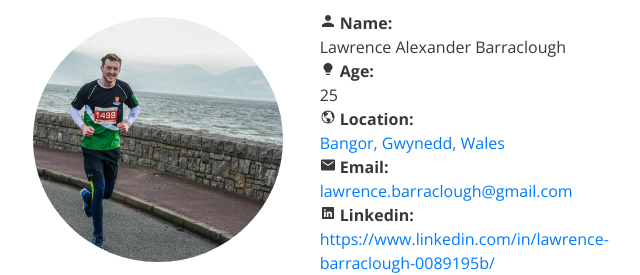
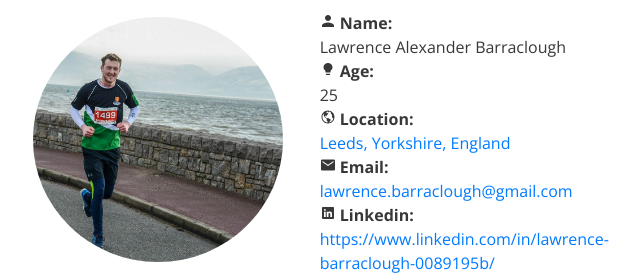
Before and after one commit to LifelessLoz/LifelessLoz, a plain HTML site: page index.html in a window 1280 px wide. Shown: the part 1040-1315 px from the top of the page, 507-1147 px from the left. Drawn offline with nearby package versions, Linux system fonts and the light colour scheme.

Commit message:
Change location

```diff
--- a/index.html
+++ b/index.html
@@ -62,7 +62,7 @@
               <strong><ion-icon name="bulb"></ion-icon> Age:</strong><br>
               25 <br>
               <strong><ion-icon name="globe"></ion-icon> Location:</strong><br>
-              <a href = "https://www.google.com/maps/place/Bangor/data=!4m2!3m1!1s0x486500b5803334ff:0xb0aacaceceaf4ebf?sa=X&ved=2ahUKEwjtob2w-NrjAhVGT8AKHQUhCScQ8gEwIXoECA4QBA">Bangor, Gwynedd, Wales </a><br>
+              <a href = "https://www.google.com/maps/place/Leeds/@53.8059209,-1.6758144,11z/data=!3m1!4b1!4m5!3m4!1s0x48793e4ada64bd99:0x51adbafd0213dca9!8m2!3d53.8007554!4d-1.5490774">Leeds, Yorkshire, England </a><br>
               <strong><ion-icon name="mail"></ion-icon> Email:</strong><br>
               <a href = "mailto: lawrence.barraclough@gmail.com">lawrence.barraclough@gmail.com </a><br>
               <strong><ion-icon name="logo-linkedin"></ion-icon> Linkedin:</strong><br>
```
